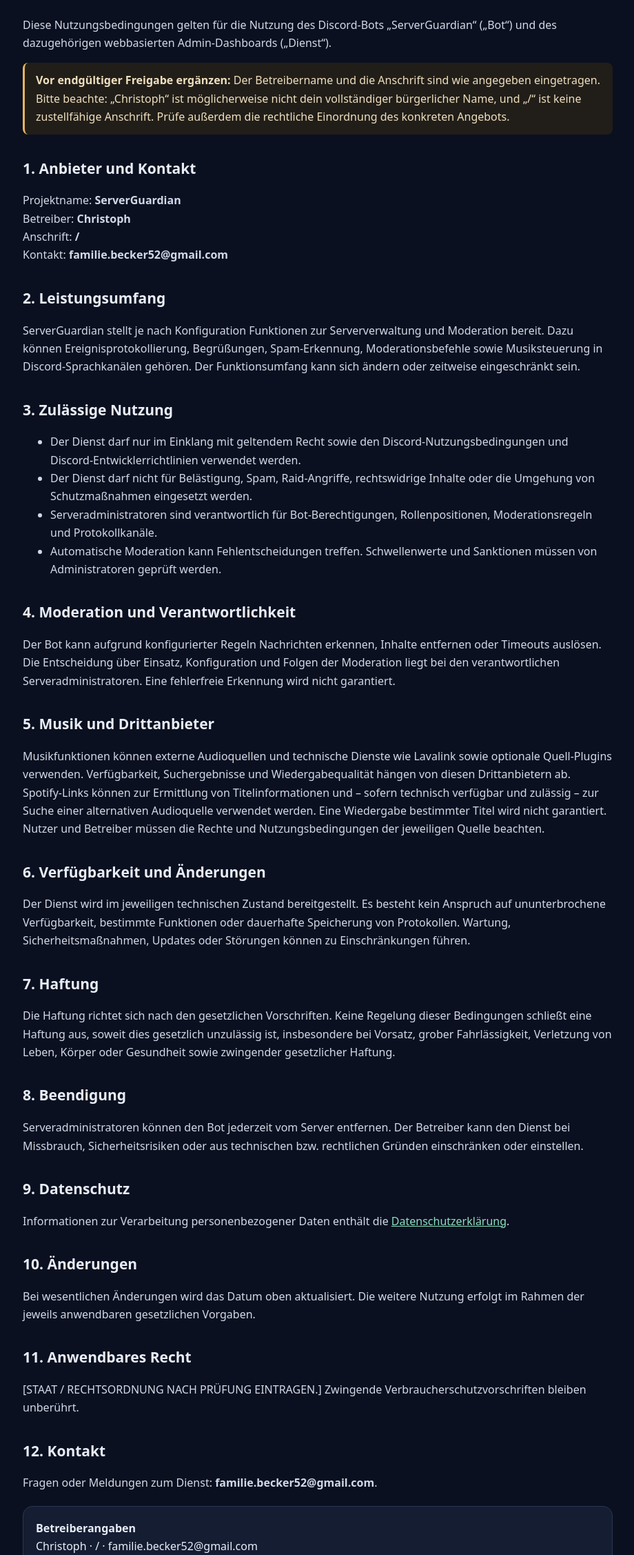
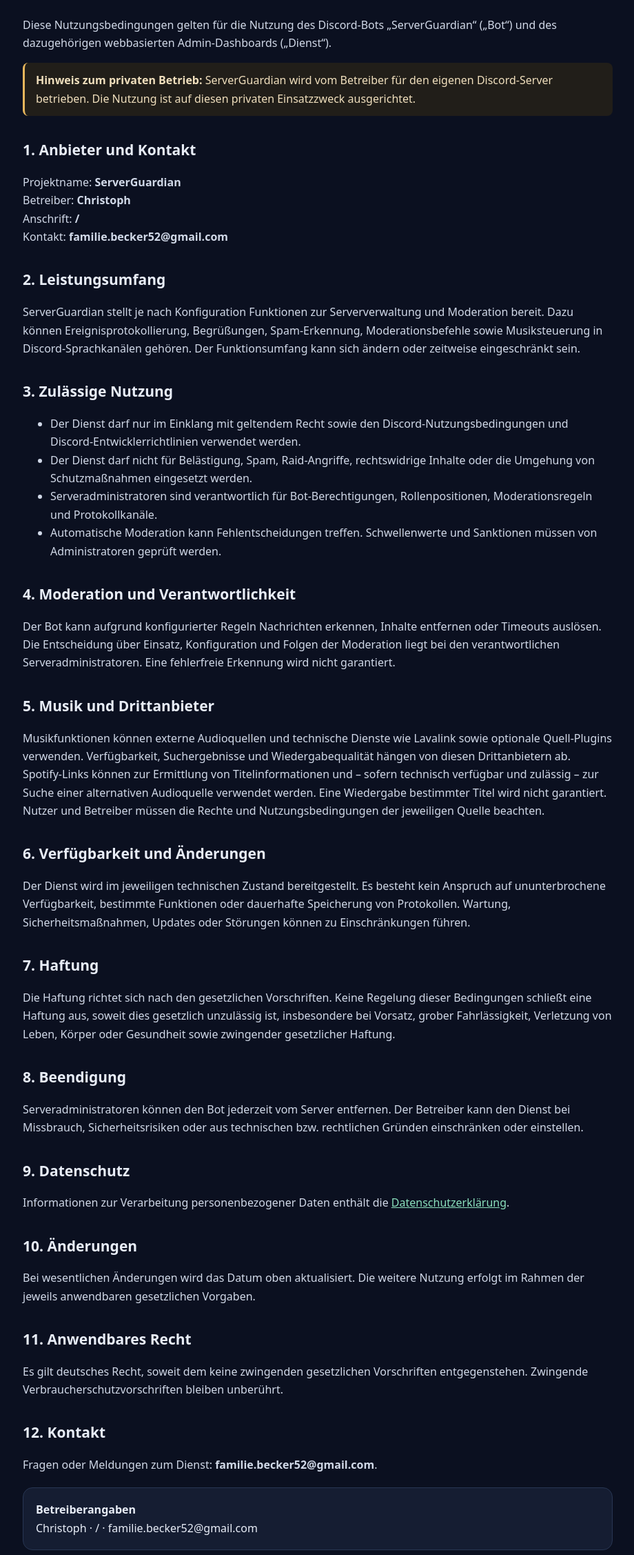
Before and after one commit to cinimini07/serverguardian-legal, a plain HTML site: page terms.html in a window 1280 px wide. Shown: the part 269-2523 px from the top of the page at 69% size, without its empty margins (179-1099 px from the left). Drawn offline with Linux system fonts and the light colour scheme.

Commit message:
Complete terms for private operation in Germany

```diff
--- a/terms.html
+++ b/terms.html
@@ -4,7 +4,7 @@
 <header><div class="wrap"><b>🛡️ ServerGuardian · Legal Center</b><nav><a href="index.html">Übersicht</a><a href="terms.html">Nutzungsbedingungen</a><a href="privacy.html">Datenschutz</a></nav></div></header>
 <main><p class="muted">Stand: 21.11.2026</p><h1>Nutzungsbedingungen</h1>
 <p>Diese Nutzungsbedingungen gelten für die Nutzung des Discord-Bots „ServerGuardian“ („Bot“) und des dazugehörigen webbasierten Admin-Dashboards („Dienst“).</p>
-<div class="notice"><b>Vor endgültiger Freigabe ergänzen:</b> Der Betreibername und die Anschrift sind wie angegeben eingetragen. Bitte beachte: „Christoph“ ist möglicherweise nicht dein vollständiger bürgerlicher Name, und „/“ ist keine zustellfähige Anschrift. Prüfe außerdem die rechtliche Einordnung des konkreten Angebots.</div>
+<div class="notice"><b>Hinweis zum privaten Betrieb:</b> ServerGuardian wird vom Betreiber für den eigenen Discord-Server betrieben. Die Nutzung ist auf diesen privaten Einsatzzweck ausgerichtet.</div>
 <h2>1. Anbieter und Kontakt</h2><p>Projektname: <b>ServerGuardian</b><br>Betreiber: <b>Christoph</b><br>Anschrift: <b>/</b><br>Kontakt: <b>familie.becker52@gmail.com</b></p>
 <h2>2. Leistungsumfang</h2><p>ServerGuardian stellt je nach Konfiguration Funktionen zur Serververwaltung und Moderation bereit. Dazu können Ereignisprotokollierung, Begrüßungen, Spam-Erkennung, Moderationsbefehle sowie Musiksteuerung in Discord-Sprachkanälen gehören. Der Funktionsumfang kann sich ändern oder zeitweise eingeschränkt sein.</p>
 <h2>3. Zulässige Nutzung</h2><ul><li>Der Dienst darf nur im Einklang mit geltendem Recht sowie den Discord-Nutzungsbedingungen und Discord-Entwicklerrichtlinien verwendet werden.</li><li>Der Dienst darf nicht für Belästigung, Spam, Raid-Angriffe, rechtswidrige Inhalte oder die Umgehung von Schutzmaßnahmen eingesetzt werden.</li><li>Serveradministratoren sind verantwortlich für Bot-Berechtigungen, Rollenpositionen, Moderationsregeln und Protokollkanäle.</li><li>Automatische Moderation kann Fehlentscheidungen treffen. Schwellenwerte und Sanktionen müssen von Administratoren geprüft werden.</li></ul>
@@ -15,7 +15,7 @@
 <h2>8. Beendigung</h2><p>Serveradministratoren können den Bot jederzeit vom Server entfernen. Der Betreiber kann den Dienst bei Missbrauch, Sicherheitsrisiken oder aus technischen bzw. rechtlichen Gründen einschränken oder einstellen.</p>
 <h2>9. Datenschutz</h2><p>Informationen zur Verarbeitung personenbezogener Daten enthält die <a href="privacy.html">Datenschutzerklärung</a>.</p>
 <h2>10. Änderungen</h2><p>Bei wesentlichen Änderungen wird das Datum oben aktualisiert. Die weitere Nutzung erfolgt im Rahmen der jeweils anwendbaren gesetzlichen Vorgaben.</p>
-<h2>11. Anwendbares Recht</h2><p>[STAAT / RECHTSORDNUNG NACH PRÜFUNG EINTRAGEN.] Zwingende Verbraucherschutzvorschriften bleiben unberührt.</p>
+<h2>11. Anwendbares Recht</h2><p>Es gilt deutsches Recht, soweit dem keine zwingenden gesetzlichen Vorschriften entgegenstehen. Zwingende Verbraucherschutzvorschriften bleiben unberührt.</p>
 <h2>12. Kontakt</h2><p>Fragen oder Meldungen zum Dienst: <b>familie.becker52@gmail.com</b>.</p>
 <div class="card"><b>Betreiberangaben</b><br>Christoph · / · familie.becker52@gmail.com</div></main>
 <footer><div class="wrap">© 2026 ServerGuardian · <a href="privacy.html">Datenschutzerklärung</a></div></footer></body></html>
```
